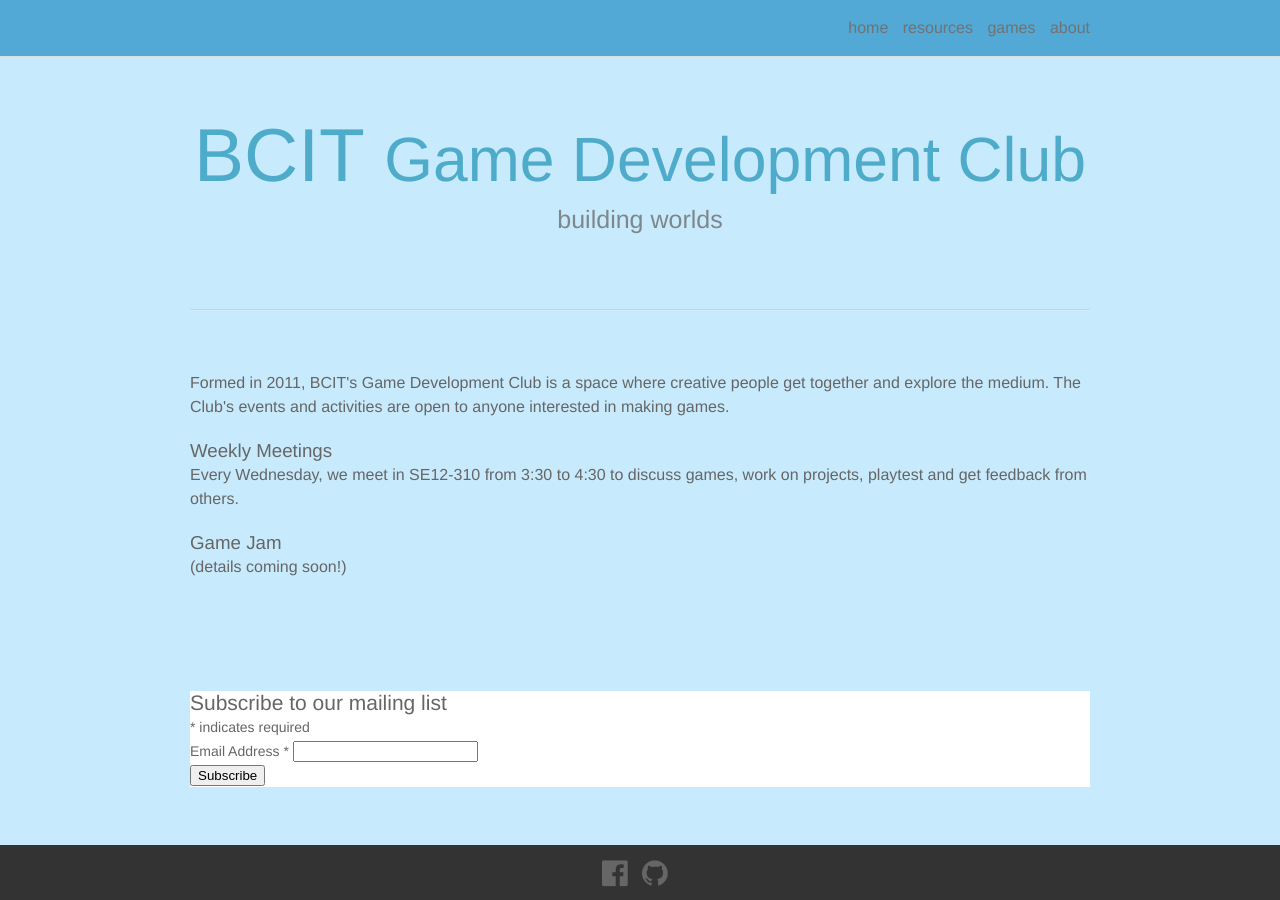
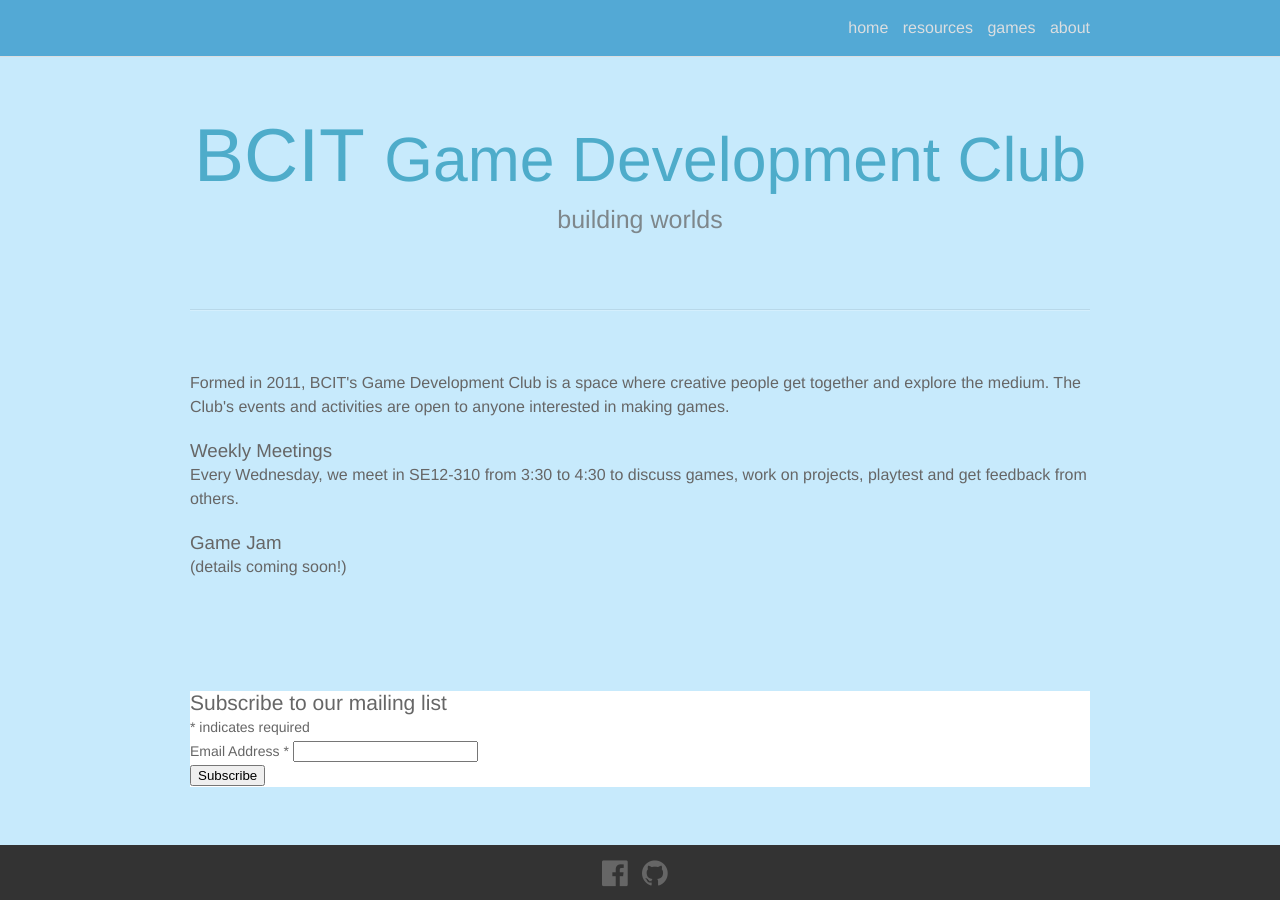
Before and after one commit to BCIT-GameDevClub/BCITOldWebsite, a Jekyll site: the page built from index.html, in a window 1280 px wide. Built offline with Jekyll 4.4.1, drawn with Linux system fonts in a browser that asks for light colours; nearby versions of some CDN libraries; the list of posts is cut into pages by our own code; comment, search, counter and statistics services are not loaded.

Commit message:
navbar visibility

```diff
--- a/_sass/_layout.scss
+++ b/_sass/_layout.scss
@@ -35,10 +35,15 @@
 
     .page-link{
         line-height: $base-line-height;
+        color: $grey-color-light;
 
         // Gaps between nav items, but not on the first one
         &:not(:first-child) {
             margin-left: 10px;
+        }
+
+        &:hover {
+        color: $grey-color-dark;
         }
     }
 
--- a/css/main.scss
+++ b/css/main.scss
@@ -19,7 +19,7 @@
 
 $grey-color:       #58585a;
 $grey-color-light: lighten($grey-color, 40%);
-$grey-color-dark:  darken($grey-color, 25%);
+$grey-color-dark:  darken($grey-color, 20%);
 
 $on-palm:          600px;
 $on-laptop:        800px;
```
